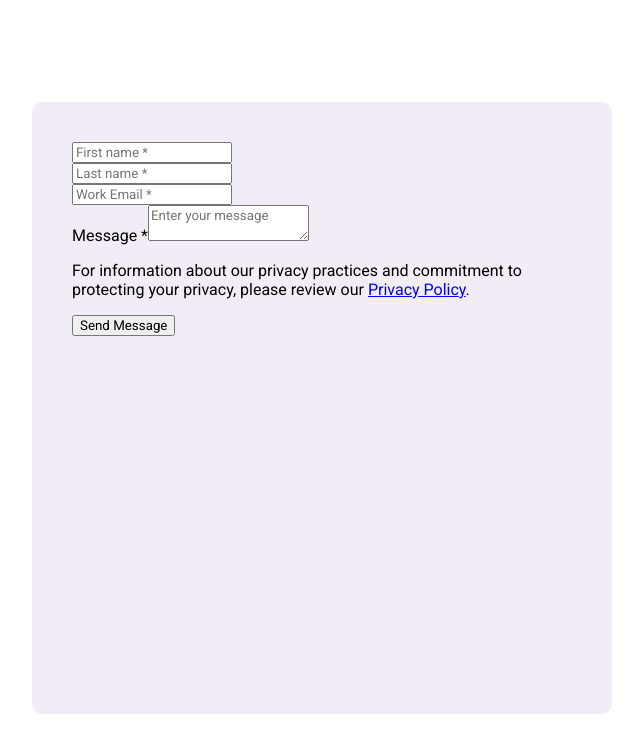
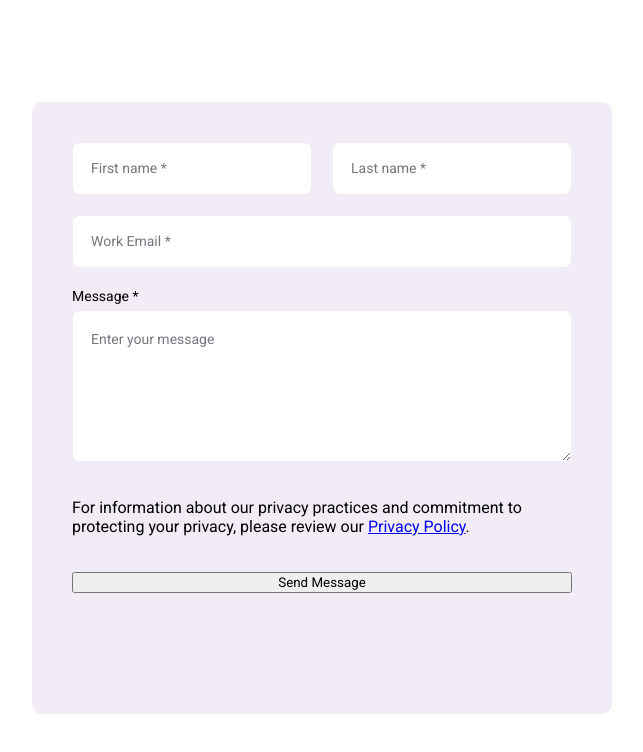
Before and after one commit to svighenaitz/storyblok-th, a React (Vite) app: page / in a window 1280 px wide. Shown: the top 752 px of the page, without its empty margins (318-961 px from the left). Built offline with nearby package versions, Linux system fonts and the light colour scheme.

Commit message:
style: add form input styling and error message classes

```diff
--- a/src/components/ContactForm/ContactForm.module.scss
+++ b/src/components/ContactForm/ContactForm.module.scss
@@ -1,7 +1,6 @@
 .container {
   width: 500px;
   min-height: 532px;
-
   border-radius: 10px;
   padding: 40px;
   display: flex;
@@ -9,3 +8,38 @@
   gap: 20px;
   background: var(--color-bg-form);
 }
+
+.form {
+  display: flex;
+  flex-direction: column;
+  gap: 20px;
+}
+
+.row {
+  display: flex;
+  gap: 20px;
+}
+
+.row .fieldGroup {
+  flex: 1 1 0;
+  display: flex;
+  flex-direction: column;
+}
+
+.fieldGroup {
+  display: flex;
+  flex-direction: column;
+  width: 100%;
+}
+
+
+.label {
+  margin-bottom: 6px;
+  font-size: 14px;
+}
+
+.errorMessage {
+  padding: 10px 0 0 10px;
+  font-size: 12px;
+  color: var(--color-field-error);
+}
--- a/src/components/ContactForm/ContactForm.tsx
+++ b/src/components/ContactForm/ContactForm.tsx
@@ -44,7 +44,7 @@ const ContactForm = () => {
               {...register("firstName")}
             />
             {errors.firstName && (
-              <span style={{ color: "#c00", fontSize: "0.95em" }}>{errors.firstName.message}</span>
+              <span className={styles.errorMessage}>{errors.firstName.message}</span>
             )}
           </div>
           <div className={styles.fieldGroup} style={{ flex: 1 }}>
@@ -56,7 +56,7 @@ const ContactForm = () => {
               {...register("lastName")}
             />
             {errors.lastName && (
-              <span style={{ color: "#c00", fontSize: "0.95em" }}>{errors.lastName.message}</span>
+              <span className={styles.errorMessage}>{errors.lastName.message}</span>
             )}
           </div>
         </div>
@@ -69,7 +69,7 @@ const ContactForm = () => {
             {...register("email")}
           />
           {errors.email && (
-            <span style={{ color: "#c00", fontSize: "0.95em" }}>{errors.email.message}</span>
+            <span className={styles.errorMessage}>{errors.email.message}</span>
           )}
         </div>
         <div className={styles.fieldGroup}>
@@ -83,7 +83,7 @@ const ContactForm = () => {
             {...register("message")}
           />
           {errors.message && (
-            <span style={{ color: "#c00", fontSize: "0.95em" }}>{errors.message.message}</span>
+            <span className={styles.errorMessage}>{errors.message.message}</span>
           )}
         </div>
         <p className={styles.privacyText}>
--- a/src/index.scss
+++ b/src/index.scss
@@ -1,13 +1,53 @@
 @import url('https://fonts.googleapis.com/css2?family=Roboto:wght@400;500;700&display=swap');
 
 :root {
+  --color-input-border: #EDEFF2;
+  --color-placeholder: #74777E;
   --color-bg-form: #F1ECF6;
+  --color-field-error: #C00;
+  --color-input-border-active: #73467B;
 }
 
-html, body {
+html,
+body {
   font-family: 'Roboto', Arial, Helvetica, sans-serif;
 }
 
 * {
   font-family: inherit;
 }
+
+input[type="email"],
+textarea {
+  width: 100%;
+}
+
+input,
+textarea {
+  border-radius: 8px;
+  border: 1px solid var(--color-input-border);
+  box-sizing: border-box;
+  padding: 18px;
+  transition: border-color 0.2s;
+}
+
+input:focus,
+input:active,
+textarea:focus,
+textarea:active {
+  border-color: var(--color-input-border-active);
+  outline: none;
+}
+
+textarea {
+  height: 152px;
+}
+
+input::placeholder,
+textarea::placeholder {
+  font-weight: 400;
+  font-size: 14px;
+  line-height: 20px;
+  letter-spacing: 0;
+  color: var(--color-placeholder);
+}
```
